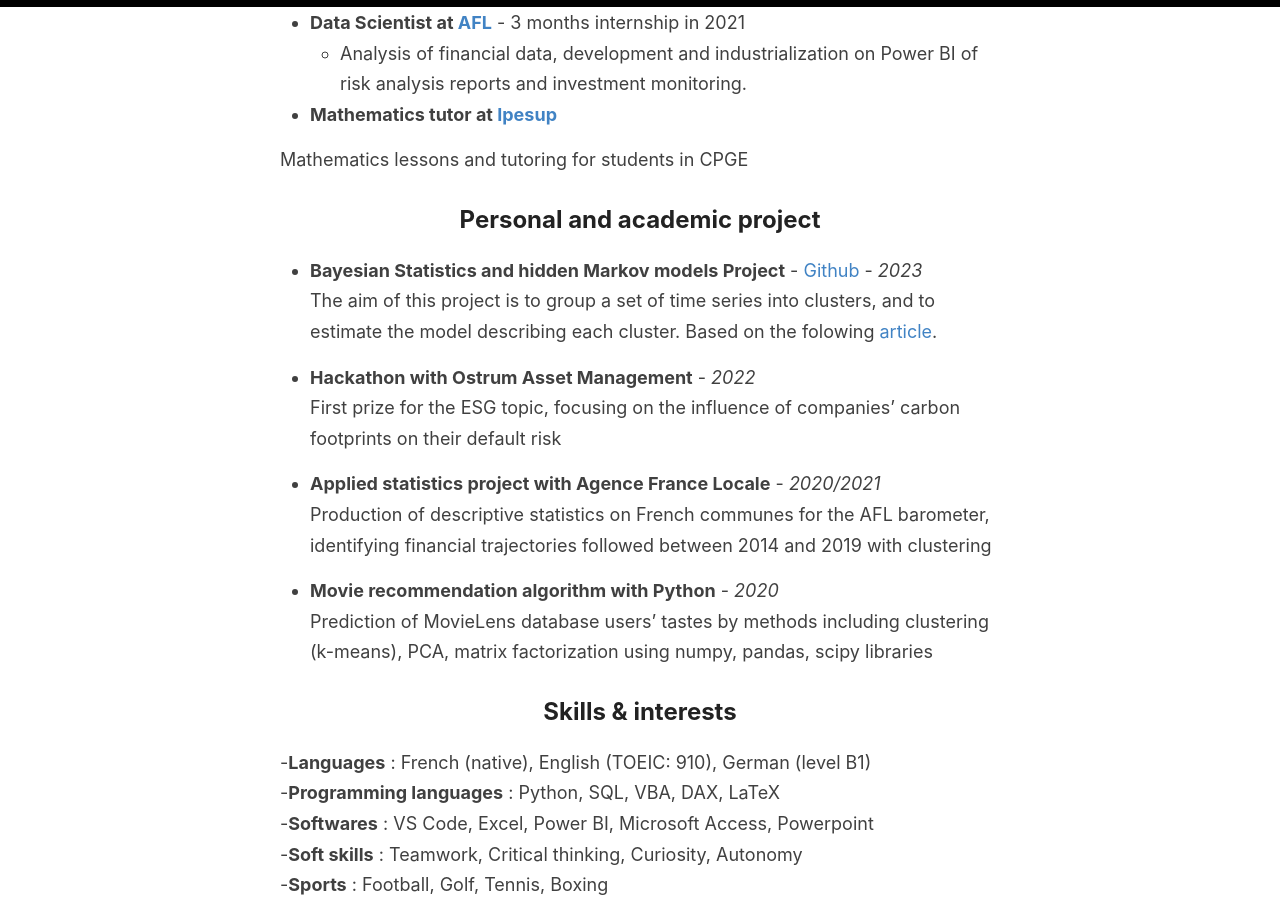
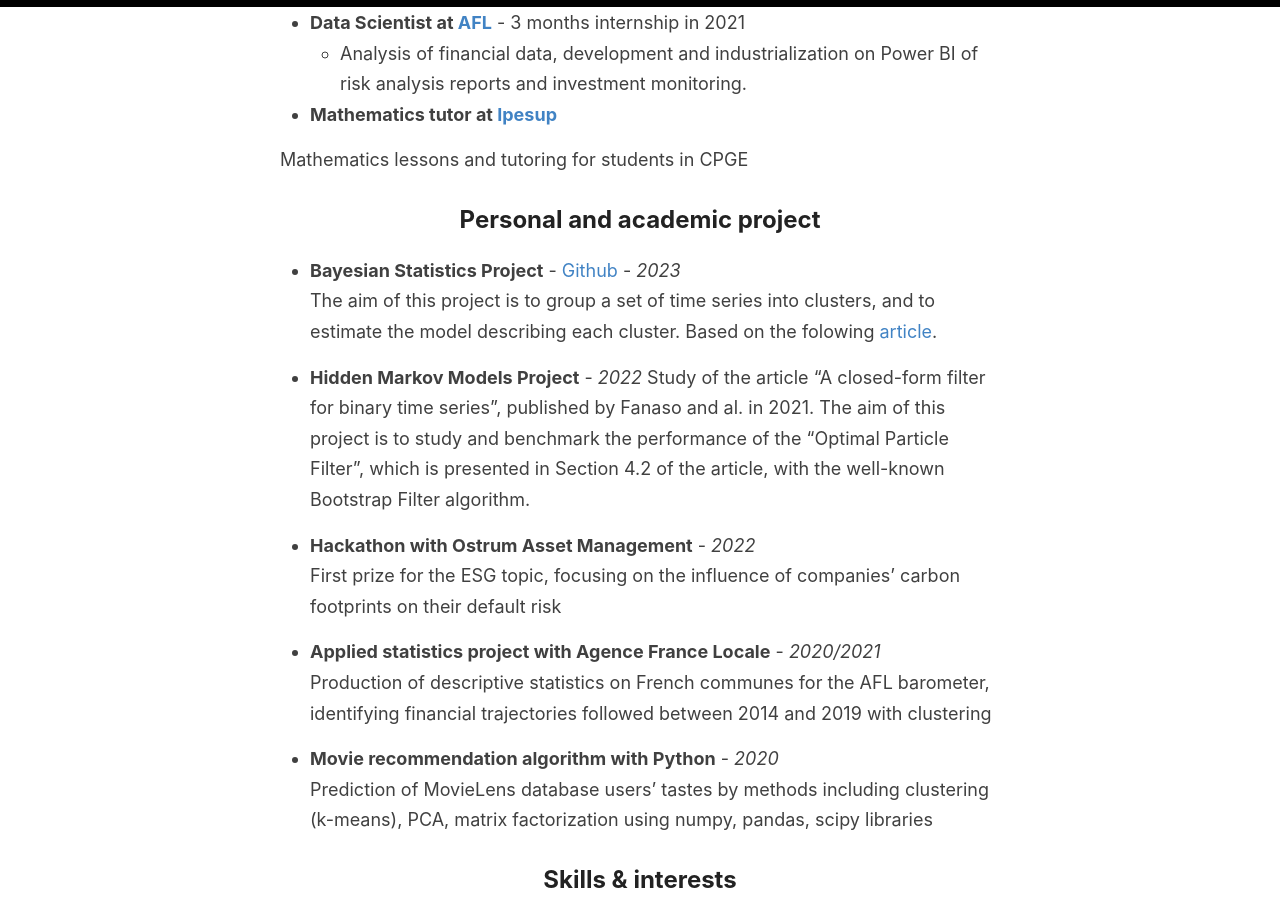
Before and after one commit to Zaltarba/blog, a Jekyll site: the page built from _pages/CV.md, in a window 1280 px wide and 900 px high, scrolled down 1136 px. Built offline with Jekyll 4.4.1, drawn with Linux system fonts in a browser that asks for light colours.

Commit message:
Update CV.md

```diff
--- a/_pages/CV.md
+++ b/_pages/CV.md
@@ -39,8 +39,13 @@
 
 ## Personal and academic project
 
-- **Bayesian Statistics and hidden Markov models Project** - [Github](https://github.com/Zaltarba/Bayesian_statistics_project.git) - *2023*
+- **Bayesian Statistics Project** - [Github](https://github.com/Zaltarba/Bayesian_statistics_project.git) - *2023*
 The aim of this project is to group a set of time series into clusters, and to estimate the model describing each cluster. Based on the folowing [article](https://www.researchgate.net/publication/4756297_Model-Based_Clustering_of_Multiple_Time_Series).
+
+- **Hidden Markov Models Project** - *2022*
+Study of the article "A closed-form filter for binary time series", published by Fanaso and al. in 2021.
+The aim of this project is to study and benchmark the performance of the "Optimal Particle Filter", which is
+presented in Section 4.2 of the article, with the well-known Bootstrap Filter algorithm.
 
 - **Hackathon with Ostrum Asset Management** - *2022*
 First prize for the ESG topic, focusing on the influence of companies' carbon footprints on their default risk
```
